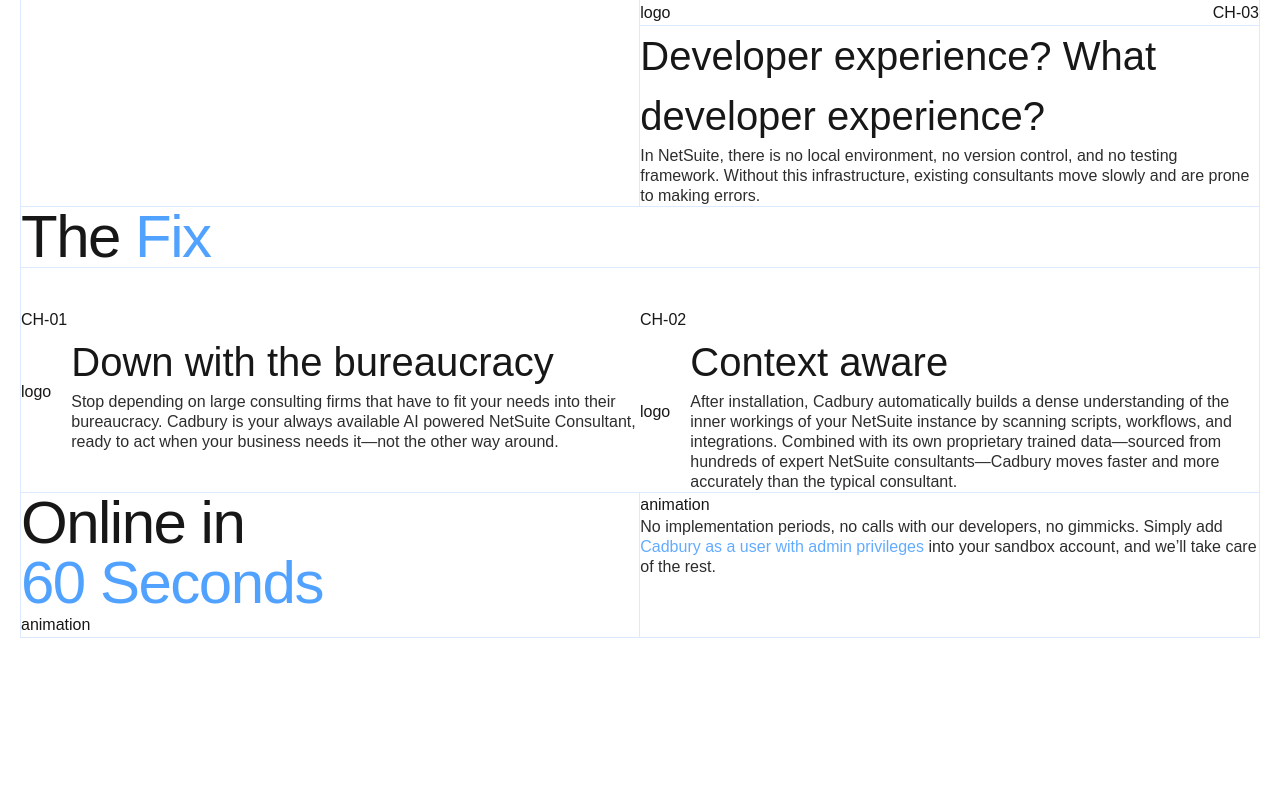
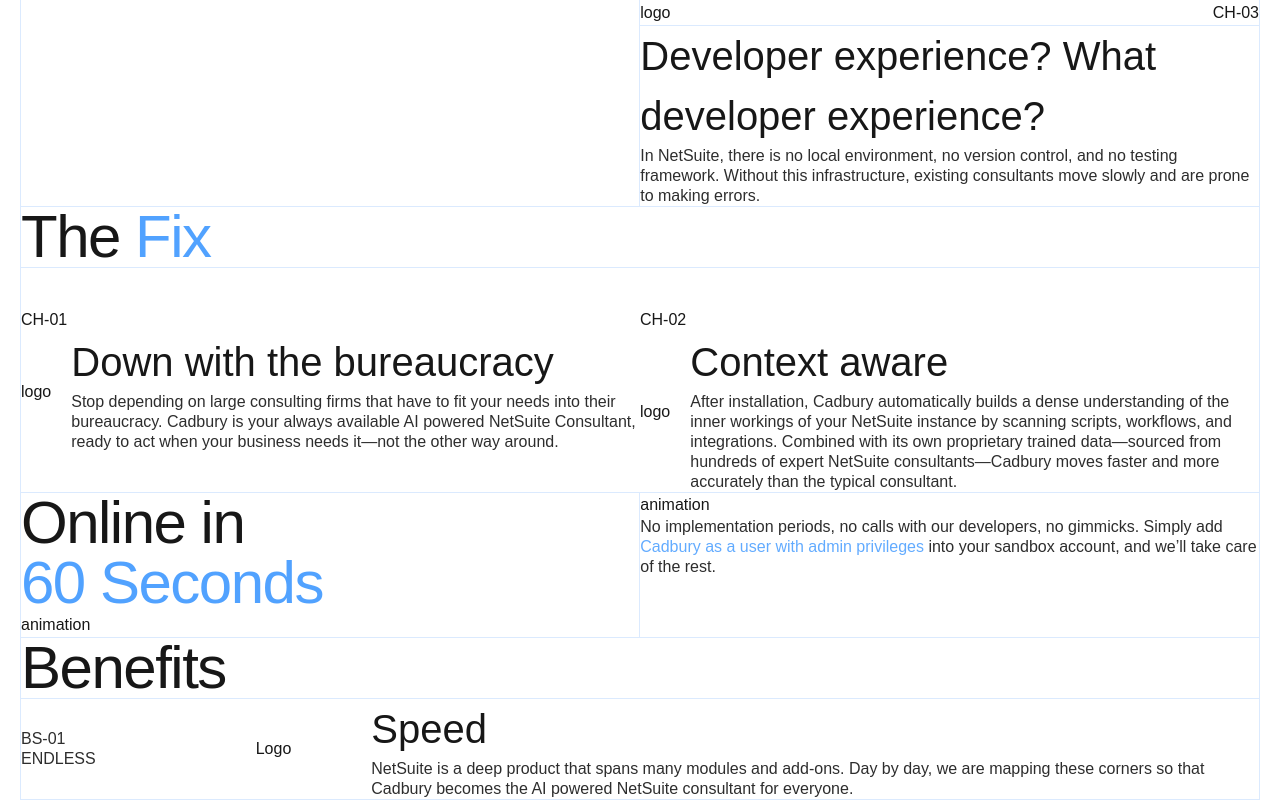
Before and after one commit to cadburylabs/trycadbury.com, a Next.js app: page / in a window 1280 px wide. Shown: the part 1169-1969 px from the top of the page. Before the commit the page ends 1807 px from the top, so only its background shows below. Built offline with nearby package versions, Linux system fonts and the light colour scheme.

Commit message:
add benefits section

```diff
--- a/src/app/page.tsx
+++ b/src/app/page.tsx
@@ -1,3 +1,4 @@
+import { Benefits } from '@/components/Benefits/Benefits'
 import { Challenge } from '@/components/Challenge/Challenge'
 import { Fix } from '@/components/Fix/Fix'
 import { Header } from '@/components/Header/Header'
@@ -13,6 +14,7 @@
                 <Challenge />
                 <Fix />
                 <Online />
+                <Benefits />
             </main>
             <footer />
         </>
--- /dev/null
+++ b/src/components/Benefits/Benefits.tsx
@@ -0,0 +1,40 @@
+import React from 'react'
+import { FlexContainer } from '../FlexContainer'
+import { H2 } from '../Typography/H2'
+import { H3 } from '../Typography/H3'
+import { P } from '../Typography/P'
+
+export const Benefits = () => {
+    return (
+        <section className="flex mx-5 flex-col">
+            <FlexContainer className="border-b-[0.5px] border-l-[0.5px] border-r-[0.5px] border-blue-100">
+                <H2>Benefits</H2>
+            </FlexContainer>
+            <FlexContainer
+                direction="flex-row"
+                className="border-r-[0.5px] border-l-[0.5px] border-b-[0.5px] border-blue-100"
+            >
+                <FlexContainer alignItems="items-center">
+                    <FlexContainer
+                        direction="flex-col"
+                        justifyContent="justify-between"
+                        className="flex-[0] pr-20"
+                    >
+                        <P>BS-01</P>
+                        <P className="uppercase">Endless</P>
+                    </FlexContainer>
+                    <div className="px-20">Logo</div>
+                    <FlexContainer direction="flex-col">
+                        <H3>Speed</H3>
+                        <P>
+                            NetSuite is a deep product that spans many modules
+                            and add-ons. Day by day, we are mapping these
+                            corners so that Cadbury becomes the AI powered
+                            NetSuite consultant for everyone.
+                        </P>
+                    </FlexContainer>
+                </FlexContainer>
+            </FlexContainer>
+        </section>
+    )
+}
```
